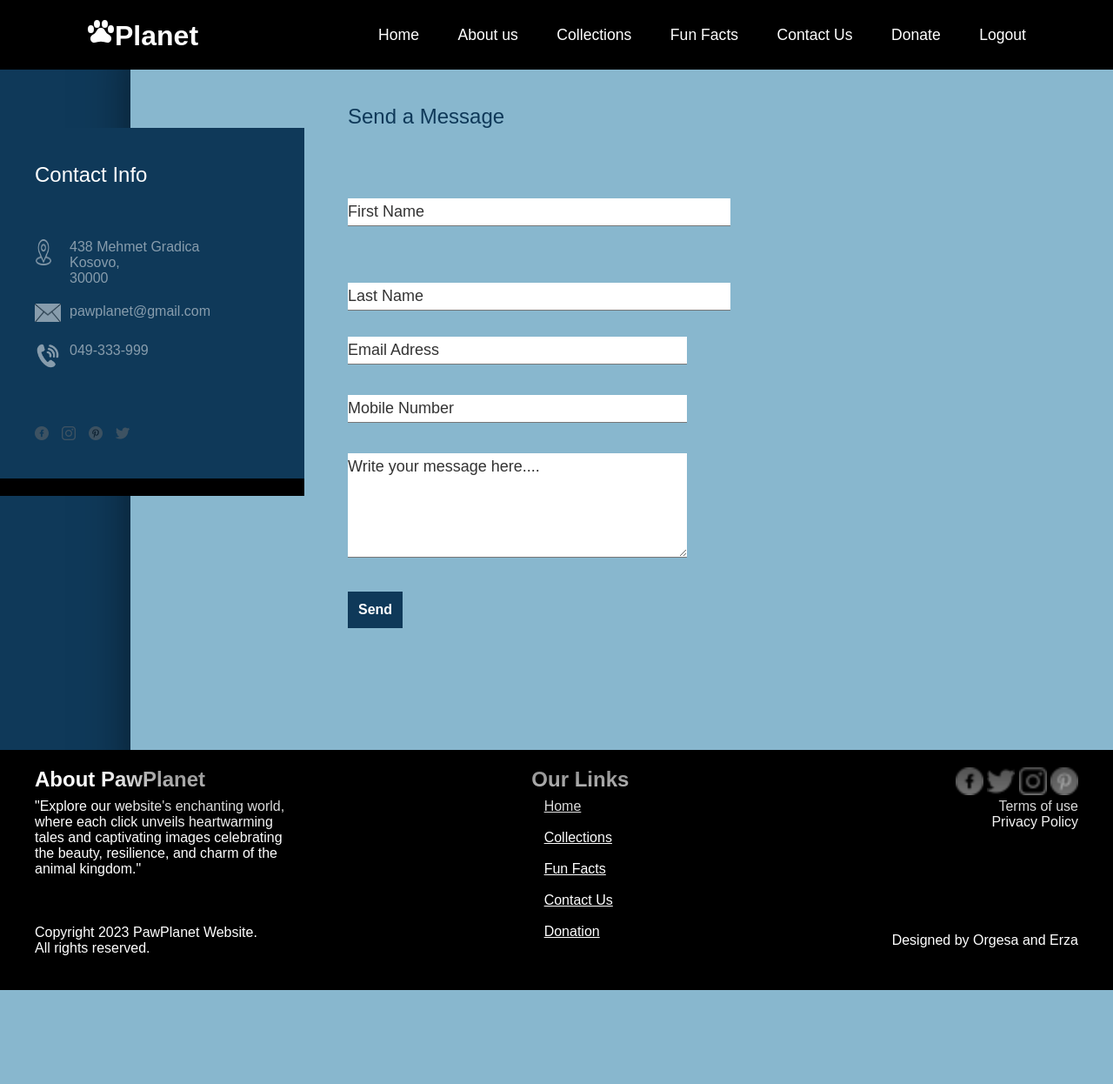
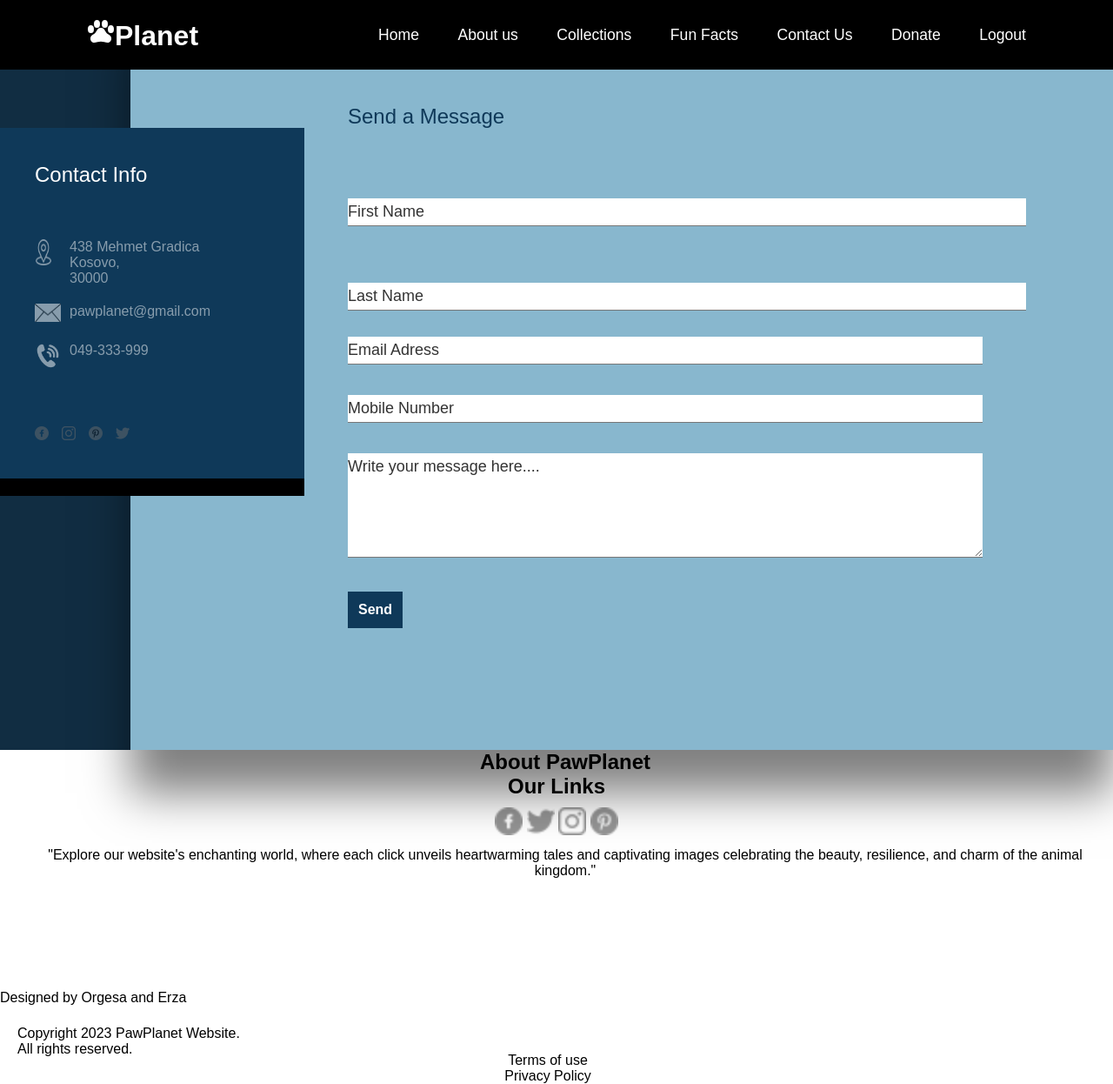
Before and after one commit to gesa156/ProjektiWeb, a PHP site: page /ContactUs.php in a window 1280 px wide. Shown: the whole page at 87% size. Before the commit the page ends 1138 px from the top, so only its background shows below. Run offline with PHP 8.4, Linux system fonts and the light colour scheme; the visitor is signed in with stand-in values (Sample User, id 1).

Commit message:
Rregullova disa gjera

```diff
--- a/Contact.css
+++ b/Contact.css
@@ -21,7 +21,7 @@ section::before {
     left: 0;
     width: 100%;
     height: 100%;
-    background: #0f3959;
+
 
 }
 
@@ -147,8 +147,8 @@ section .container .contactForm .formBox {
     padding-top: 50px;
     flex-direction: column;
 justify-content: space-around;
-width: 59%;
-height: 60%;
+width: auto;
+height: auto;
 
 }
 
@@ -293,53 +293,29 @@ section .container .contactForm .formBox .inputBox button {
     background: #fff;
     color: black;
   }
-  footer {
-    background-color:black;
-    color: white;
-    padding: 20px;
-
+  .f {
+    flex-direction: column;
+    align-items: center;
+    text-align: center;
 }
 
-.f{
- display: flex;
- justify-content: space-between;
-
+.ff {
+    margin-top: 10px;
 }
 
-
-
-.footermain{
-
-    display: flex;
-    color: white;
-    justify-content: space-between;
+.footermain {
+    flex-direction: column;
 }
 
-.footerleft{
-
-
-text-align: left;
-width: 300px;
-
-
- }
- .footercenter >p{
+.footerleft,
+.footercenter,
+.footerright {
     text-align: center;
-    justify-content: center;
-
-
-}
-.footerright p{
-    text-align: right;
+    margin: 10px 0;
 }
 
 .fundi {
-    display: flex;
-    justify-content: space-between;
+    flex-direction: column;
     align-items: center;
-    margin-top: 20px;
-    color: white;
+    margin-top: 10px;
 }
-.ff{
-  margin-right: 20px;
-}
--- a/ContactUs.php
+++ b/ContactUs.php
@@ -16,6 +16,7 @@ if (!isset($_SESSION['username'])) {
     <meta name="viewport" content="width=device-width, initial-scale=1.0">
     <title>Contact Us</title>
     <link rel="stylesheet" href="Contact.css">
+
 
     <script src="contact.js"></script>
 </head>
--- a/DonationRepository.php
+++ b/DonationRepository.php
@@ -20,14 +20,13 @@ class DonationRepository {
         $lastname = $donation->getLastName();
         $email = $donation->getEmail();
         $amount = $donation->getAmount();
-        $expYear = $donation->getExpYear();
-        $cvv = $donation->getCvv();
+        $expYear = $donation->getExpYear(); // Add this line
+        $cvv = $donation->getCvv(); // Add this line
 
         $sql = "INSERT INTO donation (id, firstname, lastname, email, amount, expYear, cvv) VALUES (?, ?, ?, ?, ?, ?, ?)";
         $statement = $conn->prepare($sql);
 
         $statement->execute([$id, $firstname, $lastname, $email, $amount, $expYear, $cvv]);
-
         echo "<script>alert('Donation has been inserted successfully!');</script>";
     }
 
--- a/donationn.php
+++ b/donationn.php
@@ -9,7 +9,7 @@ class Donation {
     private $expYear;
     private $cvv;
 
-    function __construct($id, $firstname, $lastname, $email, $amount, $expYear = null, $cvv = null) {
+    function __construct($id, $firstname, $lastname, $email, $amount,$expYear = null, $cvv = null) {
         $this->id = $id;
         $this->firstname = $firstname;
         $this->lastname = $lastname;
@@ -38,7 +38,6 @@ class Donation {
     function getAmount() {
         return $this->amount;
     }
-
     function getExpYear() {
         return $this->expYear;
     }
@@ -47,5 +46,4 @@ class Donation {
         return $this->cvv;
     }
 }
-
 ?>
--- a/registerController.php
+++ b/registerController.php
@@ -11,7 +11,7 @@ if(isset($_POST['registerBtn'])){
         $password = $_POST['password'];
 
 
-        $user = new User(null, $username, $email, $password, 'some_value');
+        $user = new User(null, $username, $email, $password, 'user');
         $userRepository = new UserRepository();
 
         $userRepository->insertUser($user);
```
Also changed, not shown: DonationDashboard.php (+5 -4 lines), collection.php (+5 -3 lines), collectionstyle.css (+5 -30 lines), donation.php (+5 -11 lines), funfacts.php (+13 -0 lines).
